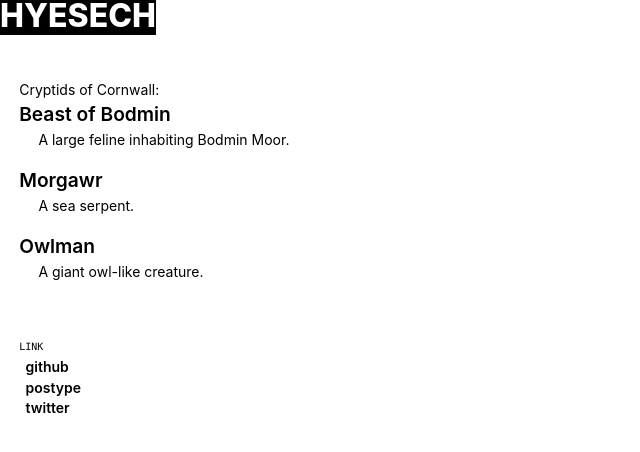
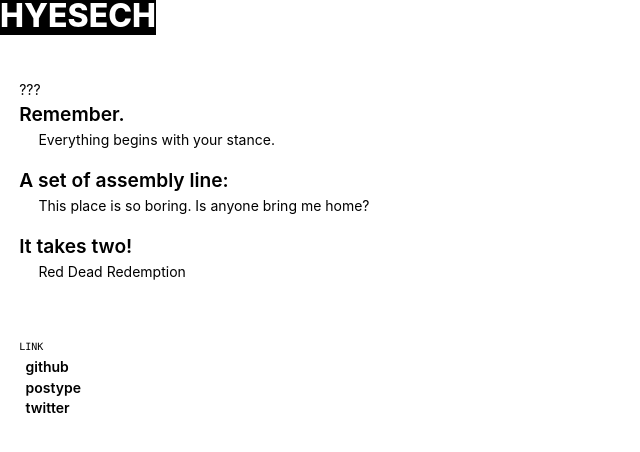
Before and after one commit to hyroworld/hyroworld, a Next.js app: page / in a window 1280 px wide. Shown: the top 452 px of the page, without its empty margins (0-640 px from the left). Built offline with nearby package versions, Linux system fonts and the light colour scheme.

Commit message:
그냥 문장 바꾸기

```diff
--- a/pages/index.tsx
+++ b/pages/index.tsx
@@ -3,16 +3,16 @@ import { Article, DD, DL, DT, P } from "../styles/html";
 function IndexPage() {
   return (
     <Article>
-      <P>Cryptids of Cornwall:</P>
+      <P>???</P>
       <DL>
-        <DT>Beast of Bodmin</DT>
-        <DD>A large feline inhabiting Bodmin Moor.</DD>
+        <DT>Remember.</DT>
+        <DD>Everything begins with your stance.</DD>
 
-        <DT>Morgawr</DT>
-        <DD>A sea serpent.</DD>
+        <DT>A set of assembly line:</DT>
+        <DD>This place is so boring. Is anyone bring me home?</DD>
 
-        <DT>Owlman</DT>
-        <DD>A giant owl-like creature.</DD>
+        <DT>It takes two!</DT>
+        <DD>Red Dead Redemption</DD>
       </DL>
     </Article>
   );
```
